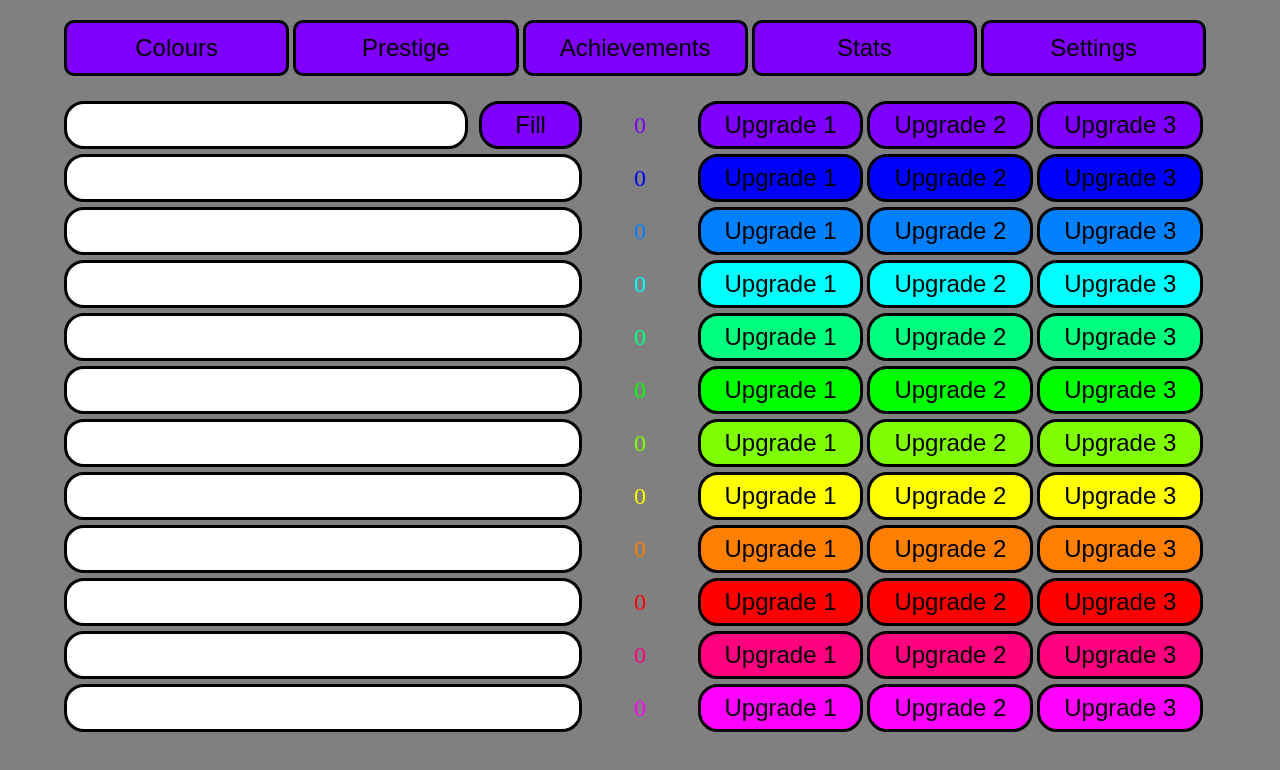
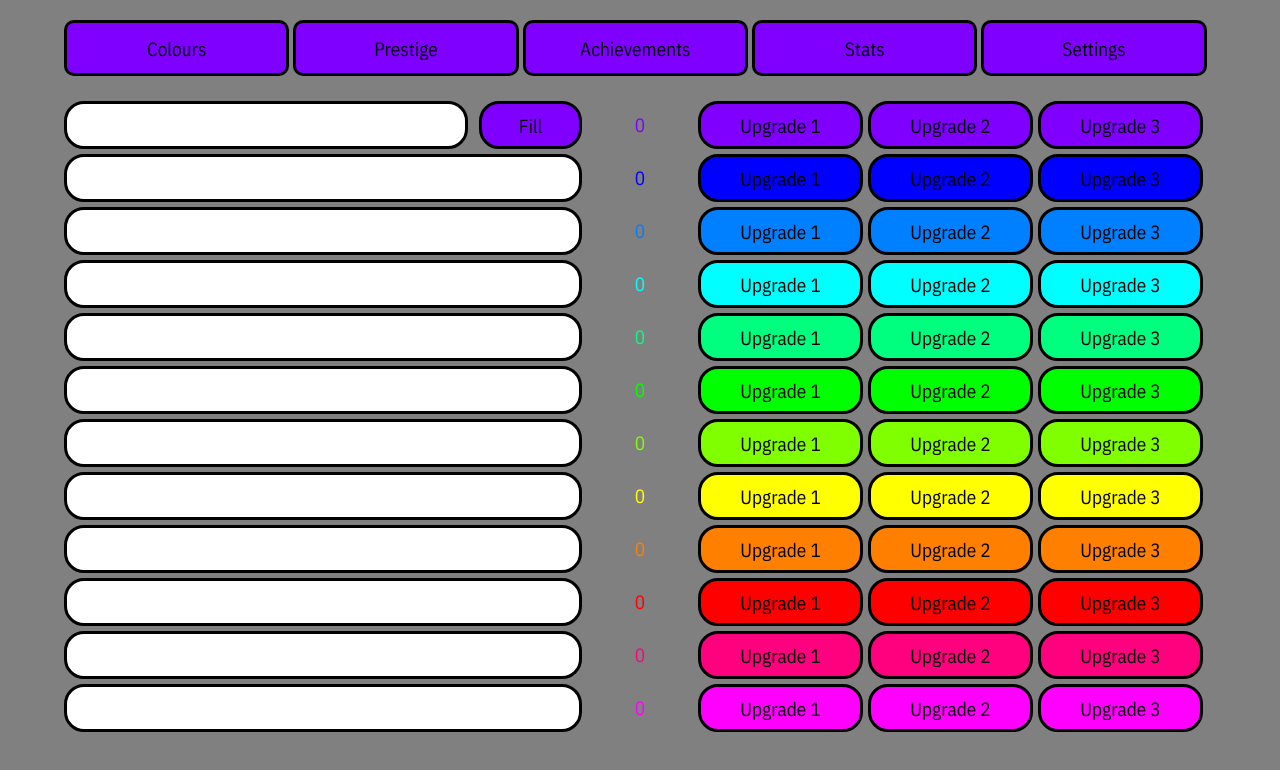
Before and after one commit to ArturStokkeland/Colours, a plain HTML site: page index.html in a window 1280 px wide. Drawn offline with nearby package versions, Linux system fonts and the light colour scheme.

Commit message:
Add font and make it scalable

```diff
--- a/index.html
+++ b/index.html
@@ -6,6 +6,7 @@
         <meta charset="UTF-8">
 		<title>Colours</title>
 		<link rel="stylesheet" type="text/css" href="main.css">
+        <link href="https://fonts.googleapis.com/css?family=IBM+Plex+Sans+Condensed" rel="stylesheet">
 
 	</head>
 
--- a/main.css
+++ b/main.css
@@ -1,3 +1,8 @@
+* {
+    font-family: 'IBM Plex Sans Condensed', sans-serif;
+    font-size: 1.5vw;
+}
+
 html {
     margin: 0;
     padding: 0;
@@ -20,7 +25,6 @@ body {
     background-color: #7F00FF;
     border-radius: 10px;
     border: 3px solid black;
-    font-size: 1.5rem;
 }
 
 #coloursContainer {
@@ -170,7 +174,6 @@ body {
 
 #fillButton {
     box-sizing: border-box;
-    font-size: 1.5rem;
     width: 20%;
     height: 6vh;
     background-color: #7F00FF;
@@ -184,7 +187,6 @@ body {
     box-sizing: border-box;
     height: 6vh;
     line-height: 6vh;
-    font-size: 1.5rem;
     margin: 0 0 5px 0;
 }
 
@@ -203,5 +205,4 @@ body {
     color: black;
     border-radius: 20px;
     border: 3px solid black;
-    font-size: 1.5rem;
 }
```
